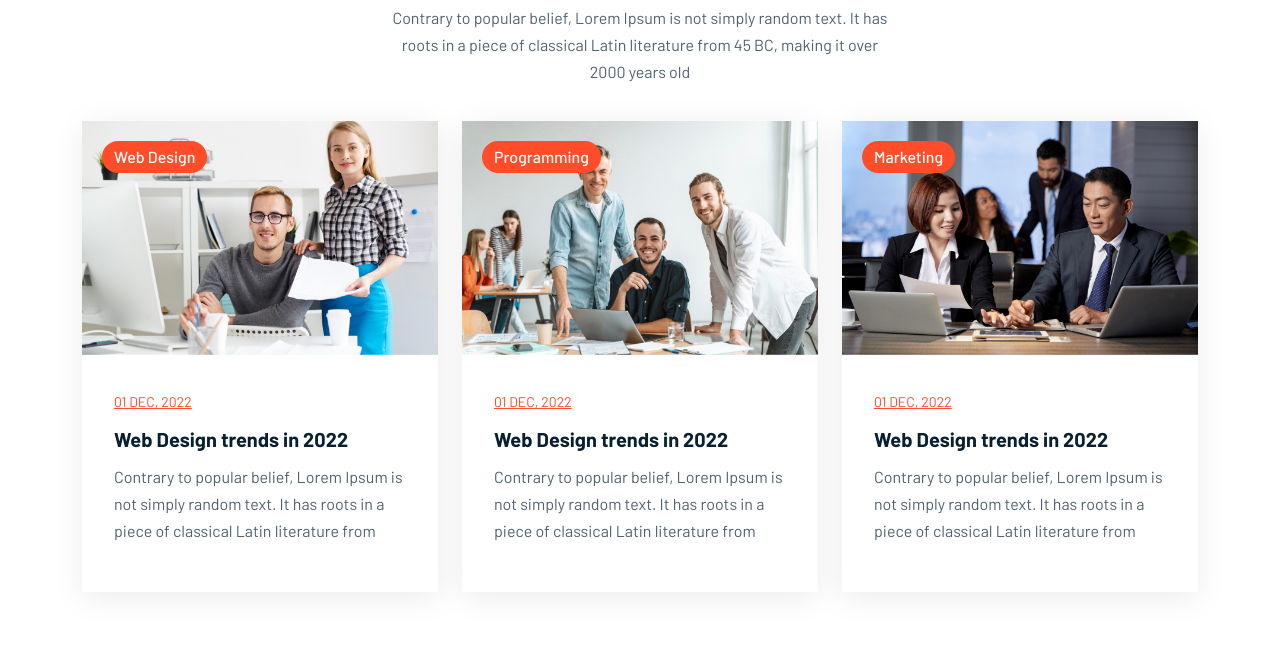
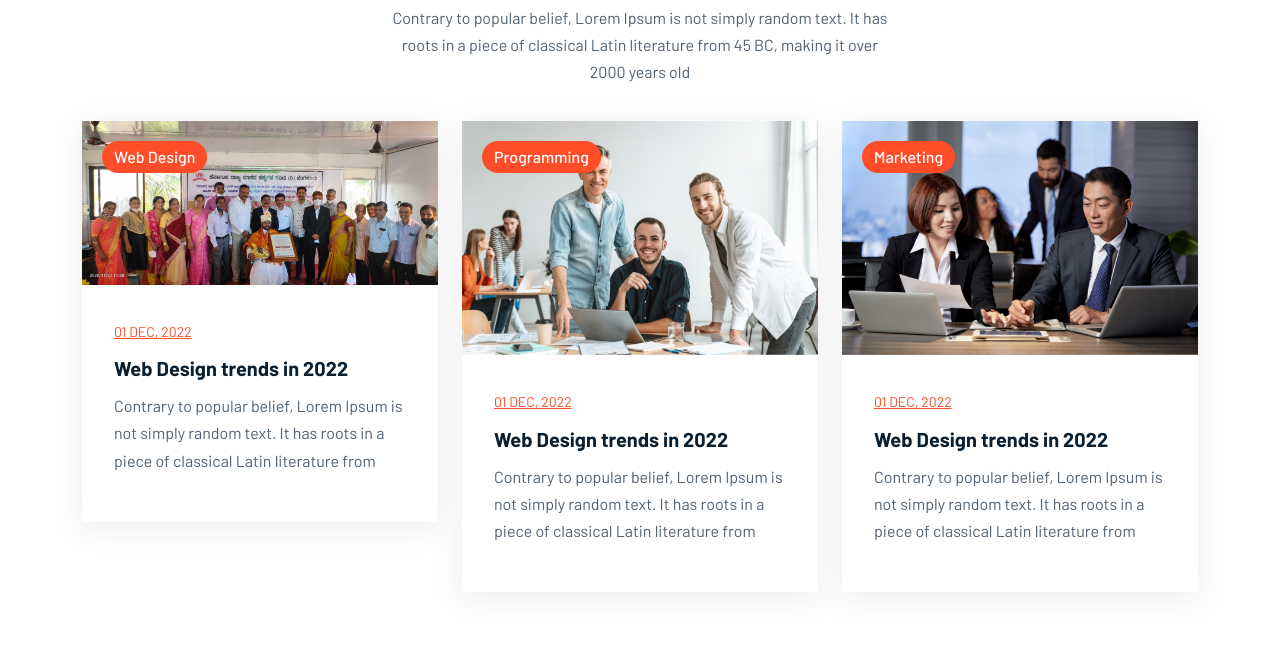
Before and after one commit to Sibints2000/church_Project_1, a plain HTML site: page index.html in a window 1280 px wide. Shown: the part 5180-5830 px from the top of the page. Drawn offline with nearby package versions, Linux system fonts and the light colour scheme.

Commit message:
Added temp logo and an image

```diff
--- a/index.html
+++ b/index.html
@@ -5,8 +5,8 @@
     <!-- Required meta tags -->
     <meta charset="utf-8">
     <meta name="viewport" content="width=device-width, initial-scale=1">
-    <link rel="icon" type="image/x-icon" href="favicon.ico">
-
+    <!-- <link rel="icon" type="image/x-icon" href="favicon.ico"> -->
+    <link rel="icon" href="https://scontent.fixe2-1.fna.fbcdn.net/v/t31.18172-8/11741283_1636158943288010_7642006687334216647_o.jpg?_nc_cat=103&ccb=1-7&_nc_sid=09cbfe&_nc_ohc=fKd7YjQvS24AX9nGlX1&_nc_ht=scontent.fixe2-1.fna&oh=00_AfC4_KP6gMDSJamfuqGnz3fBBMhaMfShsQJnl8cU5OGXbA&oe=638348F7">
     <!-- Bootstrap CSS -->
     <link rel="stylesheet" href="css/bootstrap.min.css">
     <link rel="stylesheet" href="css/owl.carousel.min.css">
@@ -439,7 +439,7 @@
             <div class="row">
                 <div class="col-md-4">
                     <article class="blog-post">
-                        <img src="img/project5.jpg" alt="">
+                        <img src="assets/images/fr_binoy1.jpeg" alt="">
                         <a href="#" class="tag">Web Design</a>
                         <div class="content">
                             <small>01 Dec, 2022</small>
@@ -476,6 +476,7 @@
             </div>
         </div>
     </section>
+
 
     <footer>
         <div class="footer-top text-center">
```
Also changed, not shown: assets/images/fr_binoy1.jpeg (added), assets/images/fr_binoy2.jpeg (added), assets/images/raw/WhatsApp Image 2022-10-29 at 8.22.30 AM (1).jpeg (added), assets/images/raw/WhatsApp Image 2022-10-29 at 8.22.30 AM.jpeg (added), assets/images/raw/WhatsApp Image 2022-10-29 at 8.29.16 AM.jpeg (added), assets/images/raw/WhatsApp Image 2022-10-29 at 8.29.18 AM.jpeg (added), assets/images/raw/WhatsApp Image 2022-10-29 at 8.29.19 AM.jpeg (added), assets/images/raw/WhatsApp Image 2022-10-29 at 8.30.58 AM.jpeg (added), assets/images/raw/WhatsApp Image 2022-10-29 at 8.31.18 AM.jpeg (added), assets/images/raw/WhatsApp Image 2022-10-29 at 8.31.57 AM.jpeg (added), assets/images/raw/WhatsApp Image 2022-10-29 at 8.43.34 AM (1).jpeg (added), assets/images/raw/WhatsApp Image 2022-10-29 at 8.43.34 AM.jpeg (added), assets/images/raw/WhatsApp Image 2022-10-29 at 8.43.35 AM.jpeg (added), assets/images/raw/WhatsApp Image 2022-10-29 at 8.45.01 AM.jpeg (added), 1 more files.
